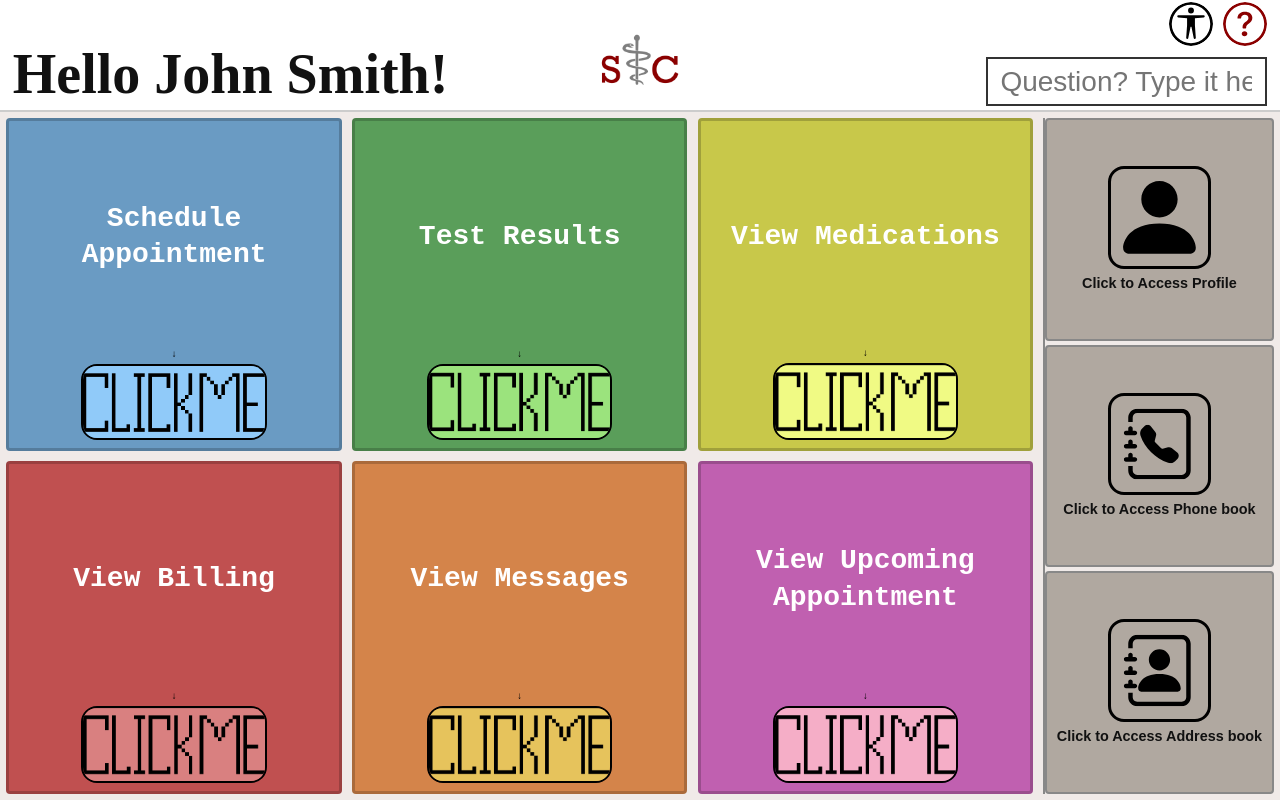
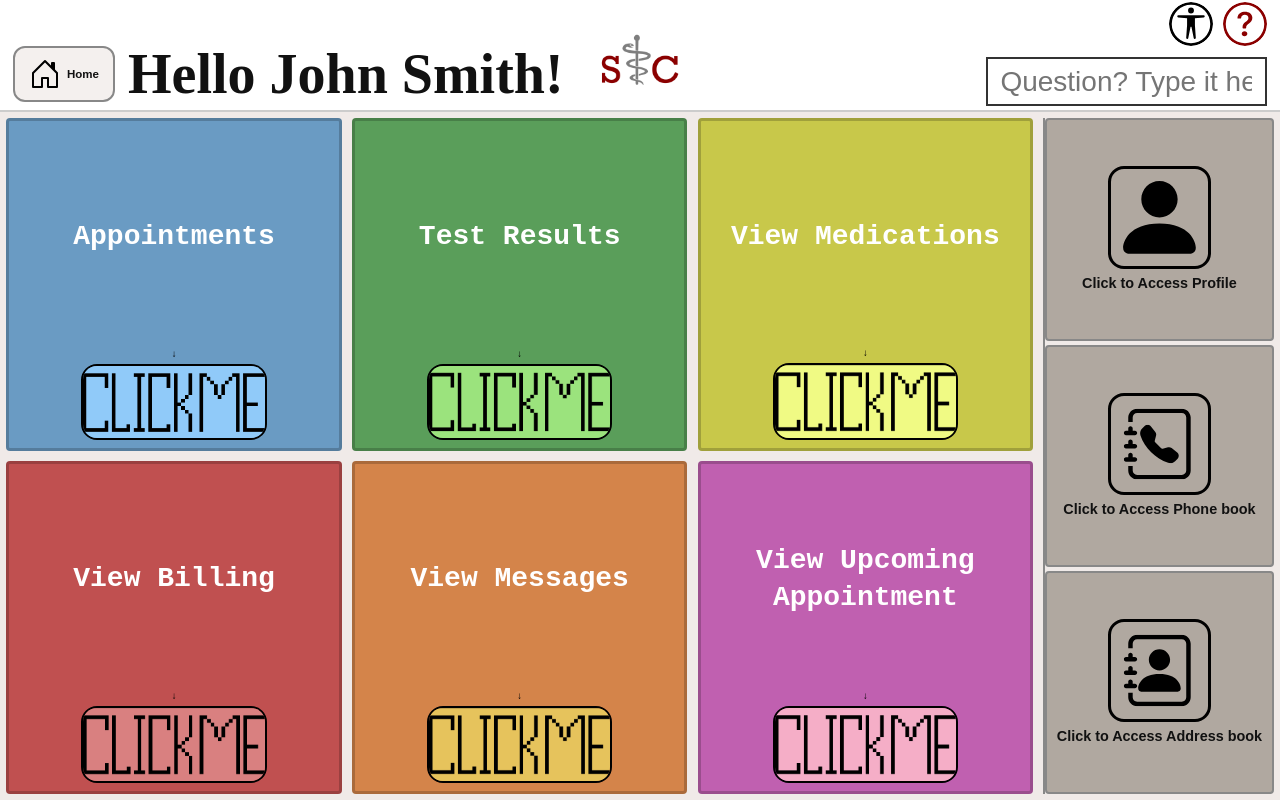
Before and after one commit to kadengardiner/SimpleCharts, a React (Vite) app: page / in a window 1280 px wide. Built offline with nearby package versions, Linux system fonts and the light colour scheme.

Commit message:
Added home btn, split appt page, minor bug fixes

```diff
--- a/src/App.css
+++ b/src/App.css
@@ -75,6 +75,44 @@ body {
   gap: clamp(6px, 1vw, 20px);
 }
 
+.header-home-actions {
+  display: flex;
+  align-items: center;
+  gap: clamp(8px, 1vw, 18px);
+  min-width: 0;
+}
+
+.header-home-btn {
+  display: inline-flex;
+  align-items: center;
+  justify-content: center;
+  gap: 6px;
+  min-width: clamp(76px, 8vw, 140px);
+  height: clamp(38px, 7vh, 82px);
+  padding: 4px 10px;
+  border: 2px solid #888;
+  border-radius: 12px;
+  background: #f4f0ee;
+  color: #111;
+  font-family: sans-serif;
+  font-size: clamp(0.72rem, 1.4vh, 1.25rem);
+  font-weight: 700;
+  cursor: pointer;
+  transition: transform 0.15s, filter 0.15s, box-shadow 0.15s;
+}
+
+.header-home-btn img {
+  width: clamp(24px, 4vh, 44px);
+  height: clamp(24px, 4vh, 44px);
+  object-fit: contain;
+}
+
+.header-home-btn:hover {
+  transform: scale(1.06);
+  filter: brightness(1.04);
+  box-shadow: 0 3px 10px rgba(0,0,0,0.12);
+}
+
 .header-action-btn {
   height: clamp(36px, 7vh, 90px);
   width: auto;
@@ -324,8 +362,40 @@ body {
     display: none;
   }
 
-  .header-guide-actions {
-    display: none;
+  .header-guide-actions,
+  .header-ref-actions {
+    display: flex;
+    gap: 6px;
+    align-items: center;
+    flex: 1;
+    min-width: 0;
+  }
+
+  .header-home-actions {
+    flex: 1;
+    min-width: 0;
+  }
+
+  .header-home-btn {
+    min-width: 54px;
+    height: 44px;
+    padding: 4px 6px;
+    gap: 3px;
+    font-size: 0.62rem;
+    border-radius: 8px;
+  }
+
+  .header-home-btn img {
+    width: 24px;
+    height: 24px;
+  }
+
+  .header-logo-left {
+    height: 44px;
+  }
+
+  .header-action-btn {
+    height: 44px;
   }
 
   .header-right {
@@ -805,6 +875,97 @@ body {
 }
 
 
+
+/* ── Appointments submenu ── */
+.appointments-menu-page {
+  width: 100%;
+  height: 100%;
+  background: #d8d5d5;
+  border: 3px solid #888;
+  padding: clamp(18px, 3vh, 36px);
+  display: flex;
+  flex-direction: column;
+  gap: clamp(16px, 3vh, 32px);
+  overflow: hidden;
+}
+
+.appointments-menu-header {
+  text-align: center;
+  flex-shrink: 0;
+}
+
+.appointments-menu-title {
+  font-family: serif;
+  font-size: clamp(2rem, 6vh, 4.5rem);
+  line-height: 1.05;
+  margin: 0;
+}
+
+.appointments-menu-subtitle {
+  font-family: sans-serif;
+  font-size: clamp(1rem, 2.2vh, 1.5rem);
+  margin-top: 8px;
+  color: #333;
+}
+
+.appointments-menu-grid {
+  flex: 1;
+  min-height: 0;
+  display: grid;
+  grid-template-columns: repeat(2, 1fr);
+  gap: clamp(12px, 2vw, 28px);
+}
+
+.appointments-option-card {
+  border: 3px solid rgba(0,0,0,0.25);
+  border-radius: 10px;
+  color: #fff;
+  font-family: 'Courier New', Courier, monospace;
+  font-weight: bold;
+  cursor: pointer;
+  padding: clamp(16px, 3vh, 34px);
+  display: flex;
+  flex-direction: column;
+  justify-content: center;
+  align-items: center;
+  gap: clamp(10px, 2vh, 24px);
+  text-align: center;
+  transition: transform 0.15s, filter 0.15s, box-shadow 0.15s, border-color 0.15s;
+  min-height: 0;
+}
+
+.appointments-option-card:hover {
+  transform: scale(1.02);
+  filter: brightness(1.08);
+  border-color: rgba(255,255,255,0.85);
+  box-shadow: 0 8px 24px rgba(0,0,0,0.25);
+}
+
+.appointments-option-schedule {
+  background: #6a9bc3;
+}
+
+.appointments-option-cancel {
+  background: #5c7f9e;
+}
+
+.appointments-option-title {
+  font-size: clamp(1.5rem, 4vh, 3.4rem);
+  line-height: 1.15;
+}
+
+.appointments-option-desc {
+  max-width: 560px;
+  font-family: sans-serif;
+  font-size: clamp(0.95rem, 2vh, 1.5rem);
+  line-height: 1.45;
+}
+
+.appointments-option-arrow {
+  font-size: clamp(1.4rem, 4vh, 3.5rem);
+  color: #111;
+}
+
 /* Guide Pages */
 .guide-page {
   width: 100%;
@@ -948,8 +1109,8 @@ body {
 }
 
 .guide-progress-dot.active {
-  background: var(--guide-accent);
-  border-color: var(--guide-accent);
+  background: #2f80ed;
+  border-color: #1d5fb8;
   transform: scale(1.4);
 }
 
@@ -1447,3 +1608,42 @@ body {
     align-items: flex-start;
   }
 }
+
+
+
+
+@media (max-width: 600px) {
+  .appointments-menu-page {
+    height: auto;
+    min-height: calc(100vh - 88px);
+    padding: 14px;
+    gap: 14px;
+    overflow: visible;
+  }
+
+  .appointments-menu-title {
+    font-size: 1.7rem;
+  }
+
+  .appointments-menu-subtitle {
+    font-size: 0.95rem;
+  }
+
+  .appointments-menu-grid {
+    grid-template-columns: 1fr;
+    gap: 10px;
+  }
+
+  .appointments-option-card {
+    min-height: 180px;
+    padding: 16px;
+  }
+
+  .appointments-option-title {
+    font-size: 1.35rem;
+  }
+
+  .appointments-option-desc {
+    font-size: 0.9rem;
+  }
+}
--- a/src/App.jsx
+++ b/src/App.jsx
@@ -11,7 +11,7 @@ import AccessibilityOptions from './Accessibility'
 const base = import.meta.env.BASE_URL
 
 const tiles = [
-  { label: 'Schedule Appointment', color: '#6a9bc3', id: 'schedule', ctaImg: `${base}scheduleaptButton.png` },
+  { label: 'Appointments', color: '#6a9bc3', id: 'appointments', ctaImg: `${base}scheduleaptButton.png` },
   { label: 'Test Results', color: '#5a9e5a', id: 'results', ctaImg: `${base}testResultsclickme.png` },
   { label: 'View Medications', color: '#c8c84a', id: 'meds', ctaImg: `${base}viewMedicationClickMe.png` },
   { label: 'View Billing', color: '#c05050', id: 'billing', ctaImg: `${base}viewBillingClickMe.png` },
@@ -20,6 +20,11 @@ const tiles = [
 ]
 
 const staticPages = {
+  appointments: {
+    title: 'Appointments',
+    description: 'Choose whether to schedule a new appointment or cancel an existing appointment.',
+    keywords: ['appointment', 'appointments', 'schedule appointment', 'cancel appointment', 'book visit', 'cancel visit']
+  },
   profile: {
     title: 'Profile',
     description: 'Access and edit your saved profile information.',
@@ -44,6 +49,29 @@ function Tile({ label, color, ctaImg, onClick }) {
       <span className="tile-arrow">↓</span>
       <img className="tile-cta-img" src={ctaImg} alt={label} />
     </button>
+  )
+}
+
+function AppointmentMenu({ onSchedule, onCancel }) {
+  return (
+    <div className="appointments-menu-page">
+      <div className="appointments-menu-header">
+        <h1 className="appointments-menu-title">Appointments</h1>
+        <p className="appointments-menu-subtitle">Choose what you need help doing today.</p>
+      </div>
+      <div className="appointments-menu-grid">
+        <button className="appointments-option-card appointments-option-schedule" onClick={onSchedule}>
+          <span className="appointments-option-title">Schedule Appointment</span>
+          <span className="appointments-option-desc">Book a new visit, choose a provider, pick a time, and confirm the appointment.</span>
+          <span className="appointments-option-arrow">→</span>
+        </button>
+        <button className="appointments-option-card appointments-option-cancel" onClick={onCancel}>
+          <span className="appointments-option-title">Cancel Appointment</span>
+          <span className="appointments-option-desc">Find an existing appointment, review cancellation details, and confirm the cancellation.</span>
+          <span className="appointments-option-arrow">→</span>
+        </button>
+      </div>
+    </div>
   )
 }
 
@@ -206,20 +234,34 @@ function App() {
     <div className="app">
       <header className="header">
         {currentPage === 'home'
-          ? <h1 className="greeting">Hello John Smith!</h1>
+          ? <div className="header-home-actions">
+              <button type="button" className="header-home-btn" onClick={() => navigateTo('home')} title="Go Home" aria-label="Go Home">
+                <img src={`${base}Home_icon.svg`} alt="" />
+                <span>Home</span>
+              </button>
+              <h1 className="greeting">Hello John Smith!</h1>
+            </div>
           : showGuideHeader
             ? <div className="header-guide-actions">
+              <button type="button" className="header-home-btn" onClick={() => navigateTo('home')} title="Go Home" aria-label="Go Home">
+                <img src={`${base}Home_icon.svg`} alt="" />
+                <span>Home</span>
+              </button>
               <img className="header-logo-left" src={`${base}logo.png`} alt="Simple Charts Logo" onClick={() => navigateTo('home')} />
-              {currentPage !== 'search-results' && (
+              {currentPage !== 'search-results' && guidePageData[currentPage] && (
                 <MyChartsLink
                   pageId={currentPage}
                   imgSrc={`${base + guidePageData[currentPage].symbol}.svg`}
-                  label={tiles[guidePageData[currentPage].symbol - 1].label}
+                  label={guidePageData[currentPage].linkLabel || guidePageData[currentPage].title.replace('How to ', '')}
                 />
               )}
               <img className="header-action-btn" src={`${base}backbtn.png`} alt="Back" onClick={goBack} title='Go to Previous Page' />
             </div>
             : <div className="header-ref-actions">
+                <button type="button" className="header-home-btn" onClick={() => navigateTo('home')} title="Go Home" aria-label="Go Home">
+                  <img src={`${base}Home_icon.svg`} alt="" />
+                  <span>Home</span>
+                </button>
                 <img className="header-logo-left" src={`${base}logo.png`} alt="Simple Charts Logo" onClick={() => navigateTo('home')} />
                 <img className="header-action-btn" src={`${base}backbtn.png`} alt="Back" onClick={goBack} title='Go to Previous Page' />
               </div>
@@ -245,6 +287,7 @@ function App() {
 
       {menuOpen && (
         <div className="mobile-dropdown">
+          <SidebarButton label="Home" icon={`${base}Home_icon.svg`} onClick={() => navigateTo('home')} />
           <SidebarButton label="Click to Access Profile" icon={`${base}Profile.svg`} onClick={() => navigateTo('profile')} />
           <SidebarButton label="Click to Access Phone book" icon={`${base}Phone_book.svg`} iconClass="sidebar-icon-address" onClick={() => navigateTo('phonebook')} />
           <SidebarButton label="Click to Access Address book" icon={`${base}Address_book.svg`} iconClass="sidebar-icon-address" onClick={() => navigateTo('addressbook')} />
@@ -255,7 +298,9 @@ function App() {
         <div className={currentPage === 'home' ? 'tile-grid' : 'page-stage'}>
           {currentPage === 'home'
             ? tiles.map((t) => <Tile key={t.id} label={t.label} color={t.color} ctaImg={t.ctaImg} onClick={() => navigateTo(t.id)} />)
-            : currentPage === 'profile'
+            : currentPage === 'appointments'
+              ? <AppointmentMenu onSchedule={() => navigateTo('schedule')} onCancel={() => navigateTo('cancel')} />
+              : currentPage === 'profile'
               ? <ProfileScreen onBack={goBack} />
               : currentPage === 'phonebook'
                 ? <PhoneBookScreen onBack={goBack} />
--- a/src/guidepages/guidePageData.js
+++ b/src/guidepages/guidePageData.js
@@ -1,6 +1,7 @@
 const guidePageData = {
   schedule: {
     title: 'How to Schedule an Appointment',
+    linkLabel: 'Schedule Appointment',
     accent: '#6a9bc3',
     symbol: 1,
     searchDescription: 'Help with making a new appointment or booking a visit.',
@@ -27,6 +28,37 @@ const guidePageData = {
       8: 'Double-check the provider, office, visit type, date, and time before finishing.',
       9: 'Press Schedule or Confirm and wait for the success message before leaving the page.',
       other: 'If your portal looks different, use the question box at the top or call the office from the phone book.'
+    }
+  },
+  cancel: {
+    title: 'How to Cancel an Appointment',
+    linkLabel: 'Cancel Appointment',
+    accent: '#6a9bc3',
+    symbol: 1,
+    searchDescription: 'Help canceling an appointment or visit you no longer need.',
+    searchKeywords: ['cancel', 'cancel appointment', 'remove appointment', 'appointment cancellation', 'cancel visit', 'delete appointment'],
+    steps: [
+      'Log in to your portal.',
+      'Open Appointments or Visits.',
+      'Choose Upcoming Appointments.',
+      'Find the appointment you want to cancel.',
+      'Open the appointment details.',
+      'Look for Cancel Appointment or Cancel Visit.',
+      'Read the cancellation warning carefully.',
+      'Confirm that you want to cancel.',
+      'Wait for the cancellation confirmation.'
+    ],
+    details: {
+      1: 'Start by signing into the patient portal with your account information.',
+      2: 'Open the Appointments or Visits section from the main page or menu.',
+      3: 'Choose Upcoming Appointments so you only see future visits.',
+      4: 'Find the appointment that you no longer need. Check the date, time, provider, and location before continuing.',
+      5: 'Open the appointment so you can see the full details and available actions.',
+      6: 'Look for a button or link that says Cancel Appointment, Cancel Visit, or Cancel This Appointment.',
+      7: 'Read any warning message. Some offices may charge a fee or ask you to call if the appointment is too soon.',
+      8: 'If you are sure, press Confirm Cancellation or Yes, Cancel Appointment.',
+      9: 'Wait until the portal shows a confirmation message. If you do not see one, call the office to make sure the appointment was canceled.',
+      other: 'If the portal does not let you cancel online, use the phone book to call the office directly.'
     }
   },
   results: {
```
Also changed, not shown: src/guidepages/GuidePage.jsx (+10 -15 lines), 1 other file (tests, documents, lock files or other folders).
